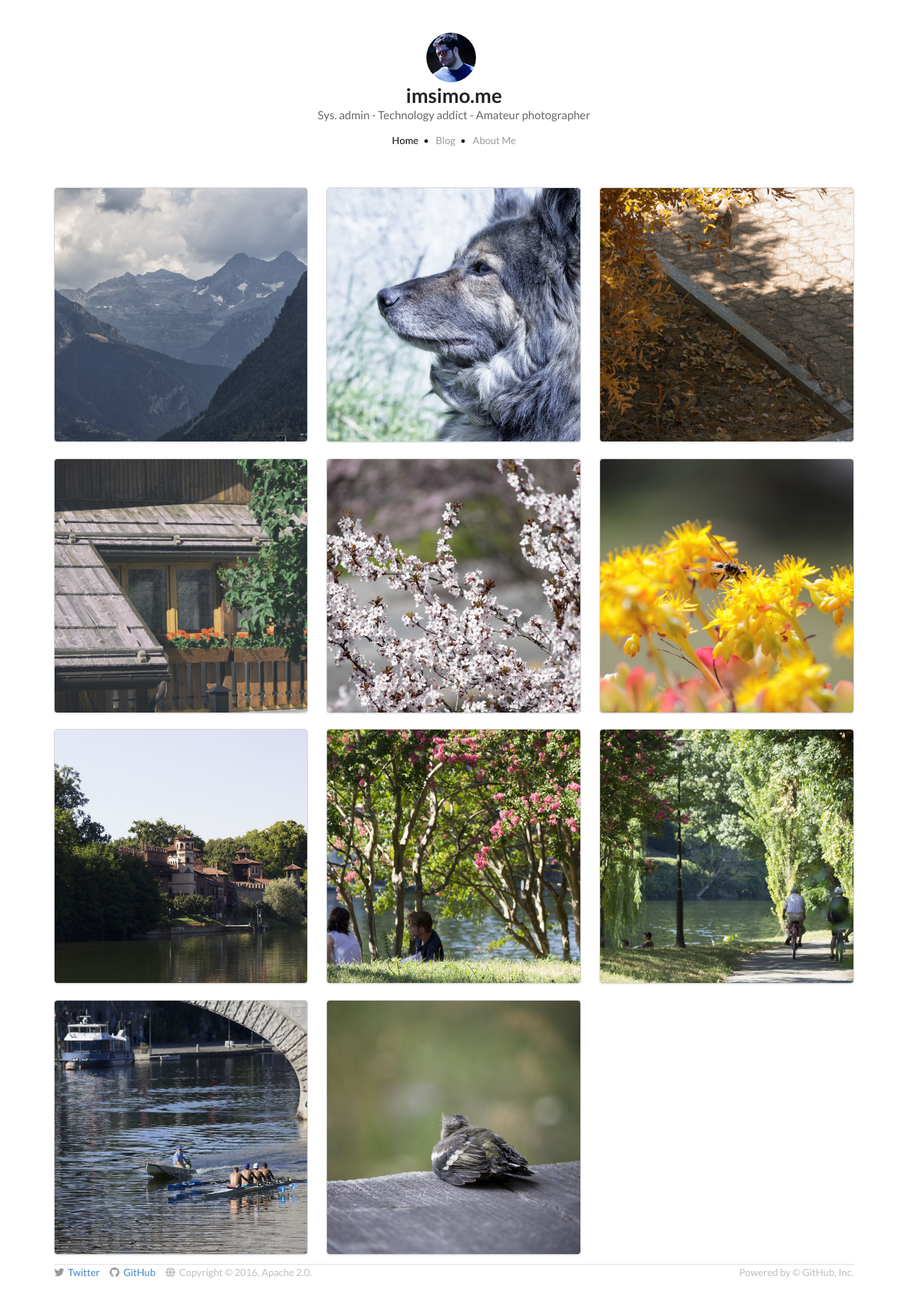
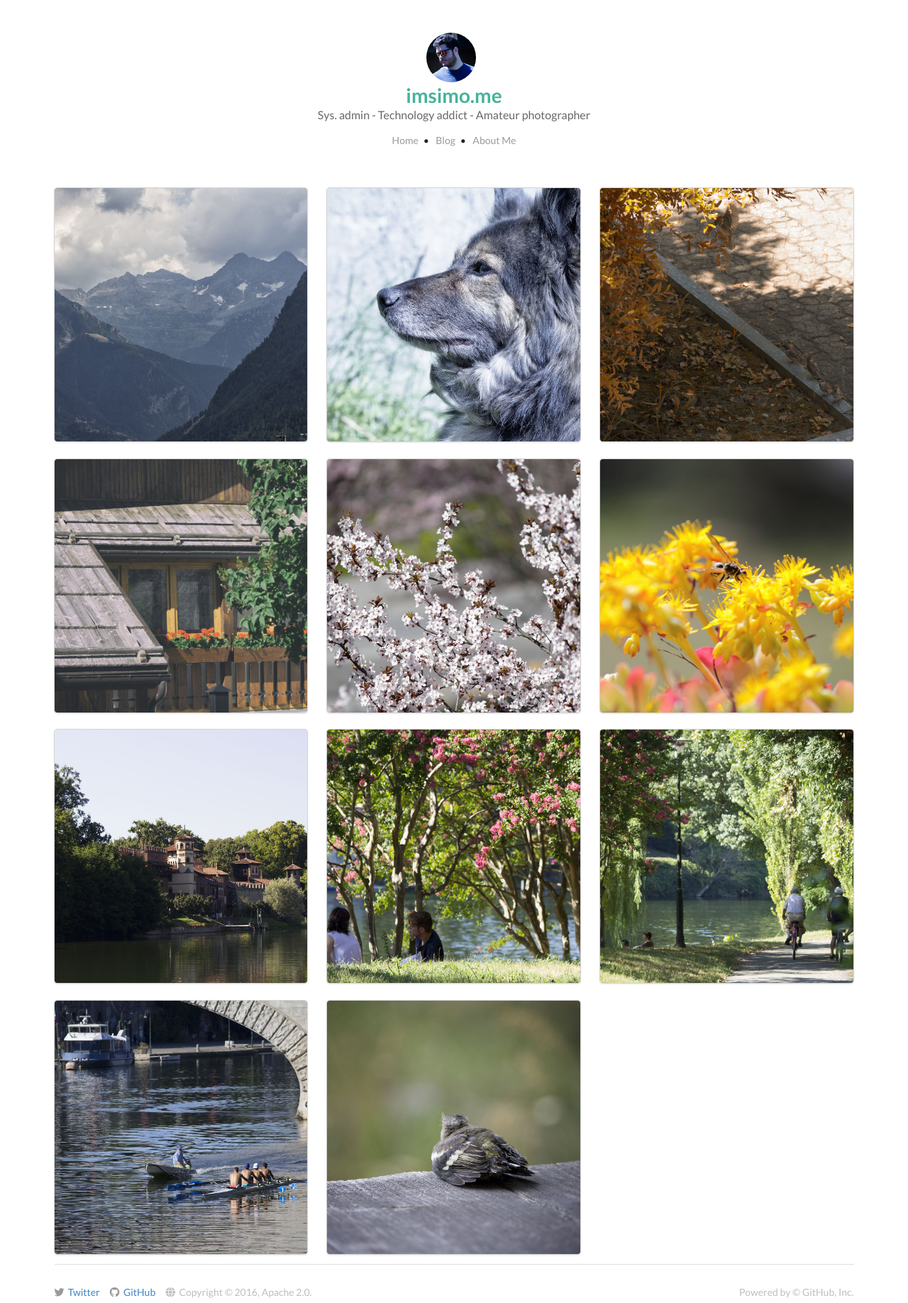
Before and after one commit to stommaso/stommaso.github.io, a Jekyll site: the page built from index.html, in a window 1280 px wide. Shown: the whole page at 71% size. Built offline with Jekyll 4.4.1, drawn with Linux system fonts in a browser that asks for light colours; nearby versions of some CDN libraries; before the commit the page ends 1808 px from its top, so only the background shows below that.

```diff
--- a/_includes/head.html
+++ b/_includes/head.html
@@ -12,11 +12,7 @@
         <meta name=viewport content="width=device-width, initial-scale=1">
 
         <!-- Site Properities -->
-        {% if page.title == "Home" %}
-        {% capture title_tag %}{{ site.tagline }}{% endcapture %}
-        {% else %}
         {% capture title_tag %}{{ page.title }}{% endcapture %}
-        {% endif %}
 
         <title>{{ title_tag }} &middot; {{ site.title }}</title>
         <link rel="canonical" href="{{ page.url | prepend: site.url }}">
--- a/_layouts/landing.html
+++ b/_layouts/landing.html
@@ -1,12 +1,13 @@
 {% include head.html %}
 
 </head>
-    <body class="">
+    <body>
         <!--[if lt IE 7]>
             <p class="browsehappy">You are using an <strong>outdated</strong> browser. Please <a href="http://browsehappy.com/">upgrade your browser</a> to improve your experience.</p>
         <![endif]-->
 
         {% include header.html %}
+
         {{ content }}
 
         {% include footer.html %}
--- a/assets/css/main.css
+++ b/assets/css/main.css
@@ -18,3 +18,15 @@
 .ui.inverted.button:hover  {
     background-color: rgba(0,0,0,.6);
 }
+
+.ui.footer {
+    padding-top: 2em;
+}
+
+p.more-lineheight {
+    line-height: 1.5em
+}
+
+h1, h2, h3, h4, h5 {
+    color: #45b29a !important;
+}
--- a/index.html
+++ b/index.html
@@ -1,6 +1,6 @@
 ---
 layout: landing
-title: Home
+title: Hello
 ---
 
 <div class="ui container vertical stripe segment">
```
Also changed, not shown: _includes/js.html (+10 -0 lines).
